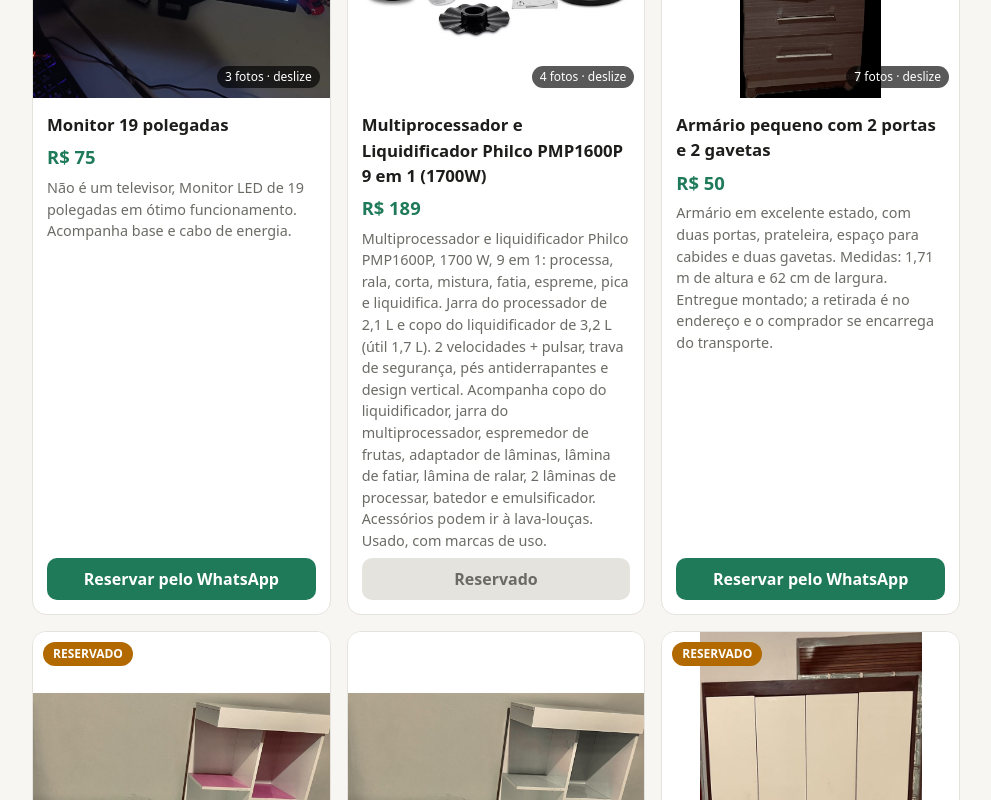
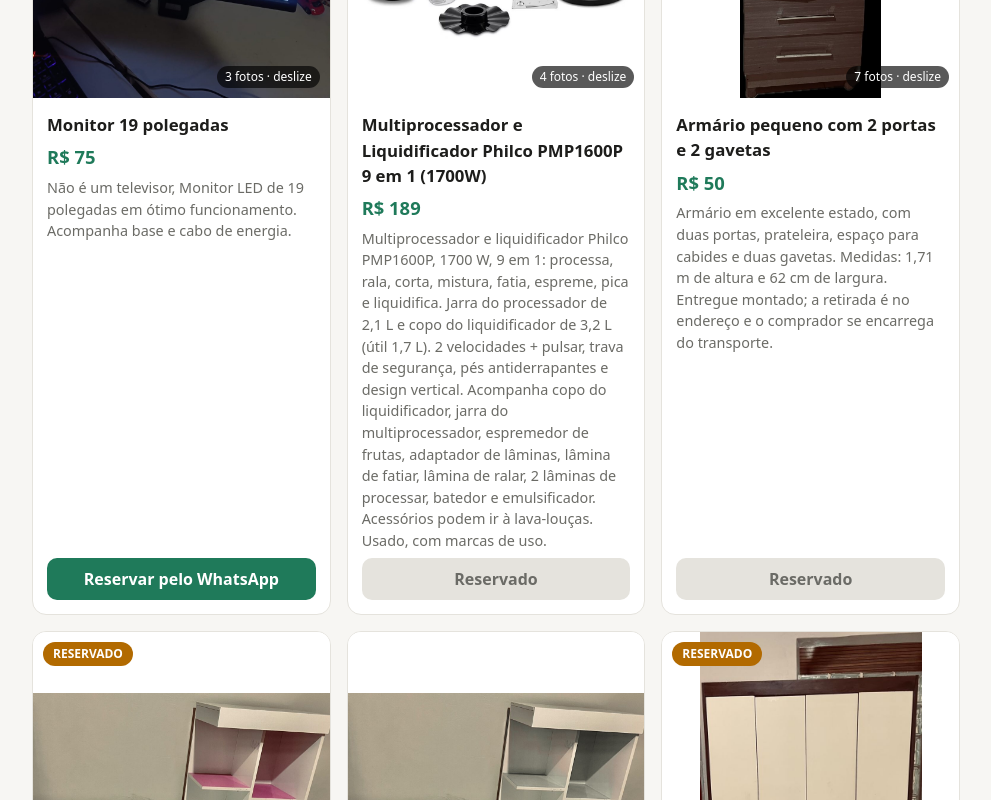
Before and after one commit to wavila88/VentaGaragem, a plain HTML site: page index.html in a window 1280 px wide. Shown: the part 2051-2851 px from the top of the page, without its empty margins (144-1135 px from the left). Drawn offline with Linux system fonts and the light colour scheme.

Commit message:
Reservado Armario pequenio por hayde

```diff
--- a/index.html
+++ b/index.html
@@ -79,7 +79,7 @@ const ITEMS = [
   {nome:"Escrivaninha de trabalho com cadeira de escritório", categoria:"Escritório", preco:80, estado:"reservado", fotos:["fotos/escrivaninha-1.jpg","fotos/escrivaninha-2.jpg","fotos/cadeira-escritorio-1.jpg"], desc:"Acompanha cadeira de escritório com encosto em tela roxa, assento preto, braços e base cromada com rodízios. Perfeita para uma estação de trabalho confortável. Desmontável em duas partes; para transportar é necessário um carro grande. Notebook, monitor e demais itens das fotos não estão à venda."},
   {nome:"Monitor 19 polegadas", categoria:"Eletrodomésticos", preco:75, estado:"disponivel", fotos:["fotos/monitor-1.jpg","fotos/monitor-2.jpg","fotos/monitor-3.jpg"], desc:"Não é um televisor, Monitor LED de 19 polegadas em ótimo funcionamento. Acompanha base e cabo de energia."},
   {nome:"Multiprocessador e Liquidificador Philco PMP1600P 9 em 1 (1700W)", categoria:"Eletrodomésticos", preco:189, estado:"reservado", fotos:["fotos/multiprocessador-1.jpg","fotos/multiprocessador-2.jpg","fotos/multiprocessador-3.jpg","fotos/multiprocessador-4.jpg"], desc:"Multiprocessador e liquidificador Philco PMP1600P, 1700 W, 9 em 1: processa, rala, corta, mistura, fatia, espreme, pica e liquidifica. Jarra do processador de 2,1 L e copo do liquidificador de 3,2 L (útil 1,7 L). 2 velocidades + pulsar, trava de segurança, pés antiderrapantes e design vertical. Acompanha copo do liquidificador, jarra do multiprocessador, espremedor de frutas, adaptador de lâminas, lâmina de fatiar, lâmina de ralar, 2 lâminas de processar, batedor e emulsificador. Acessórios podem ir à lava-louças. Usado, com marcas de uso."},
-  {nome:"Armário pequeno com 2 portas e 2 gavetas", categoria:"Armários", preco:50, estado:"disponivel", fotos:["fotos/armario-1.jpg","fotos/armario-2.jpg","fotos/armario-3.jpg","fotos/armario-4.jpg","fotos/armario-5.jpg","fotos/armario-6.jpg","fotos/armario-7.jpg"], desc:"Armário em excelente estado, com duas portas, prateleira, espaço para cabides e duas gavetas. Medidas: 1,71 m de altura e 62 cm de largura. Entregue montado; a retirada é no endereço e o comprador se encarrega do transporte."},
+  {nome:"Armário pequeno com 2 portas e 2 gavetas", categoria:"Armários", preco:50, estado:"reservado", fotos:["fotos/armario-1.jpg","fotos/armario-2.jpg","fotos/armario-3.jpg","fotos/armario-4.jpg","fotos/armario-5.jpg","fotos/armario-6.jpg","fotos/armario-7.jpg"], desc:"Armário em excelente estado, com duas portas, prateleira, espaço para cabides e duas gavetas. Medidas: 1,71 m de altura e 62 cm de largura. Entregue montado; a retirada é no endereço e o comprador se encarrega do transporte."},
   {nome:"Escrivaninha feminina com estante e 2 gavetas (branca e rosa)", categoria:"Escritório", preco:89, estado:"reservado", fotos:["fotos/escrivaninha-feminina-1.jpg","fotos/escrivaninha-feminina-2.jpg","fotos/escrivaninha-feminina-3.jpg","fotos/escrivaninha-feminina-4.jpg","fotos/escrivaninha-feminina-5.jpg"], desc:"Escrivaninha branca com detalhes em rosa, ideal para quarto de menina ou jovem. Tem bancada ampla, estante lateral com nichos e prateleiras rosa, e duas gavetas. Medidas aproximadas: 1,31 m de largura, 1,36 m de altura e 37 cm de profundidade; bancada a 74 cm do chão. Usada, com marcas de uso. Não fazemos desmontagem nem entrega: o comprador retira no endereço e leva o móvel."},
   {nome:"Escrivaninha branca com estante e 2 gavetas", categoria:"Escritório", preco:89, estado:"disponivel", fotos:["fotos/escrivaninha-branca-1.jpg","fotos/escrivaninha-branca-2.jpg","fotos/escrivaninha-branca-3.jpg","fotos/escrivaninha-branca-4.jpg","fotos/escrivaninha-branca-5.jpg"], desc:"Escrivaninha toda branca, com bancada ampla, estante lateral com nichos e prateleiras, e duas gavetas. Medidas aproximadas: 1,31 m de largura, 1,36 m de altura e 37 cm de profundidade; bancada a 74 cm do chão. Usada, com marcas de uso. Não fazemos desmontagem nem entrega: o comprador retira no endereço e leva o móvel."},
   {nome:"Armário grande com 4 portas e 2 gavetas", categoria:"Armários", preco:79, estado:"reservado", fotos:["fotos/armario-grande-1.jpg","fotos/armario-grande-2.jpg","fotos/armario-grande-3.jpg","fotos/armario-grande-4.jpg","fotos/armario-grande-5.jpg","fotos/armario-grande-6.jpg"], desc:"Armário grande e completo, em branco com acabamento marrom, com 4 portas e 2 gavetas. Por dentro tem barras para cabides e prateleiras. Medidas aproximadas: 1,85 m de altura e 1,05 m de largura. Usado, com marcas de uso. Não fazemos desmontagem nem entrega: o comprador retira no endereço e leva o móvel."},
```
